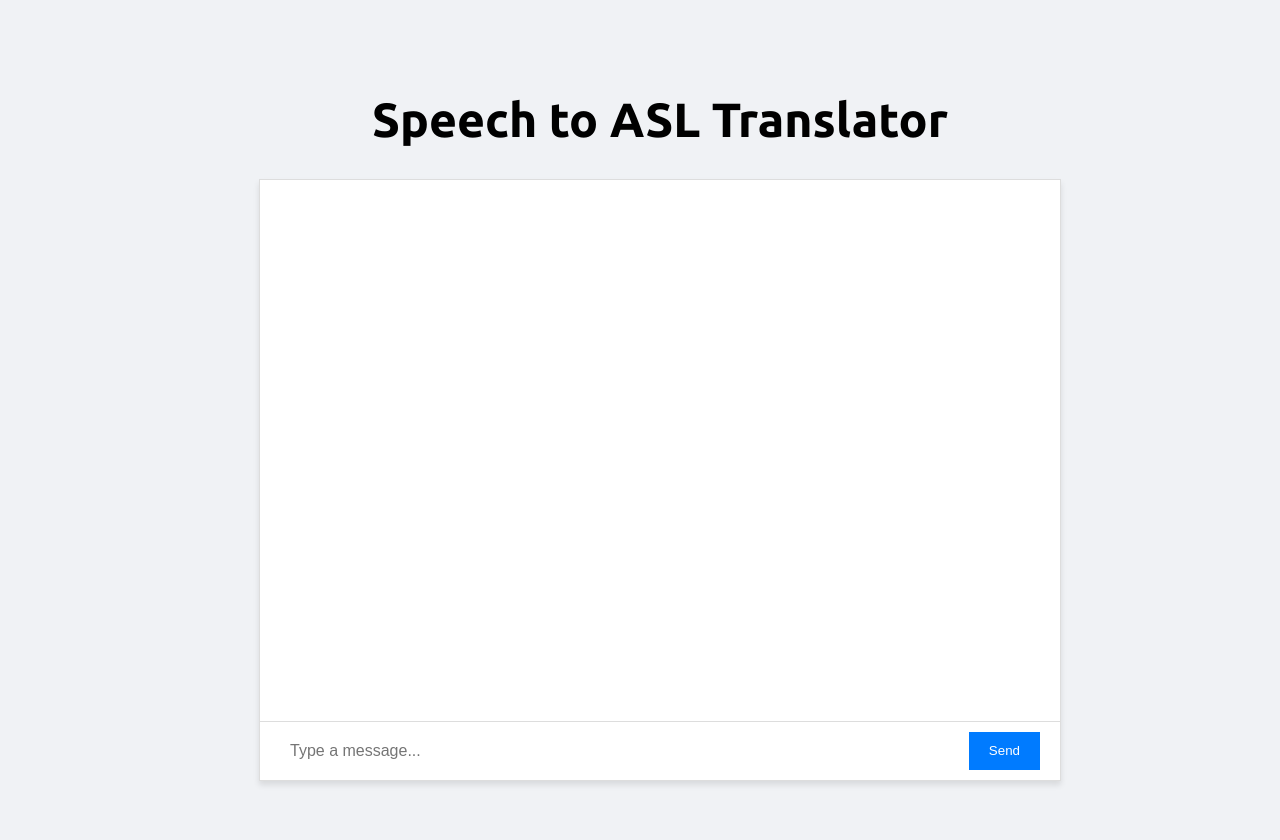
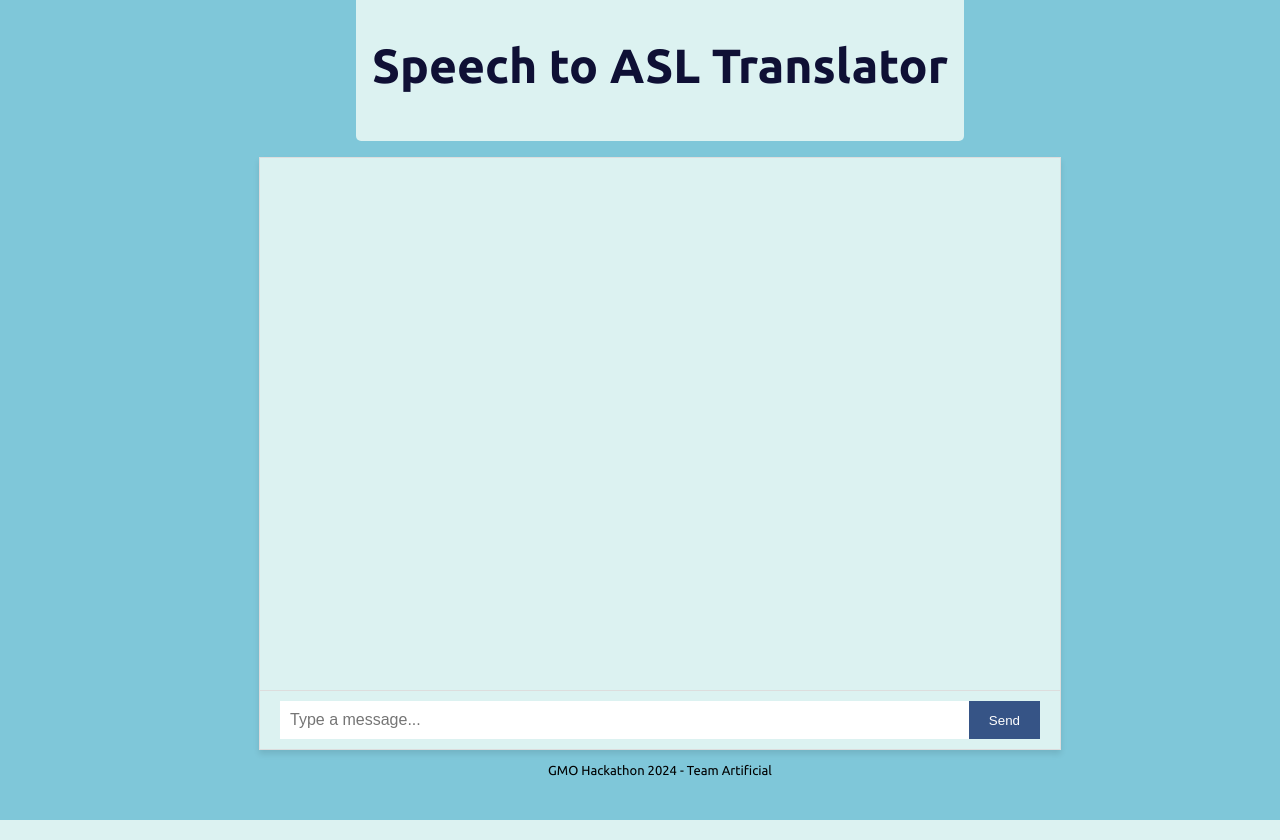
Before and after one commit to epairel37/GMO-Hackathon-2024, a Flask app: page / in a window 1280 px wide. Run offline with Flask 3, Linux system fonts and the light colour scheme.

Commit message:
Adjusted styles of website

```diff
--- a/templates/chat.html
+++ b/templates/chat.html
@@ -17,12 +17,12 @@
       width: 100%;
       margin: 0;
       font-family: 'Ubuntu', sans-serif;
-      background-color: #f0f2f5;
+      background-color: #7FC7D9;
       display: flex;
       flex-direction: column;
       align-items: center;
       justify-content: center;
-      padding: 20px;
+      padding: 0 20px 20px 20px;
     }
 
     #chatbox {
@@ -30,22 +30,34 @@
       max-width: 800px;
       height: 600px;
       border: 1px solid #ddd;
-      background-color: white;
+      background-color: #DCF2F1;
       display: flex;
       flex-direction: column;
       box-shadow: 0 4px 6px rgba(0, 0, 0, 0.1);
     }
-
+    header{
+      margin: 0 auto;
+      background-color: #DCF2F1;
+      border-radius: 0 0 5px 5px;
+      max-width: 100%;
+      margin-bottom: 16px;
+    }
     #messages {
       flex-grow: 1;
       padding: 20px;
       overflow-y: auto;
+    }
+    footer{
+      font-size: small;
+      display: block;
     }
 
     h1{
       font-size: 3rem;
       font-weight: bold;
       display: block;
+      color: #0F1035;
+      padding: 16px;
     }
     .message {
       margin-bottom: 12px;
@@ -56,13 +68,13 @@
 
     .user {
       text-align: right;
-      background-color: #dcf8c6;
+      background-color: #DCF2F1;
       margin-left: 20%;
     }
 
     .bot {
       text-align: left;
-      background-color: #f0f0f0;
+      background-color: #DCF2F1;
       margin-right: 20%;
     }
 
@@ -82,14 +94,14 @@
 
     #sendButton {
       padding: 10px 20px;
-      background-color: #007BFF;
+      background-color: #365486;
       color: white;
       border: none;
       cursor: pointer;
     }
 
     #sendButton:hover {
-      background-color: #0056b3;
+      background-color: #0F1035;
     }
   </style>
   <script>
@@ -133,6 +145,9 @@
       <button id="sendButton" onclick="sendMessage()">Send</button>
     </div>
   </div>
+  <footer>
+    <p>GMO Hackathon 2024 - Team Artificial</p>
+  </footer>
 </body>
 
 </html>
```
